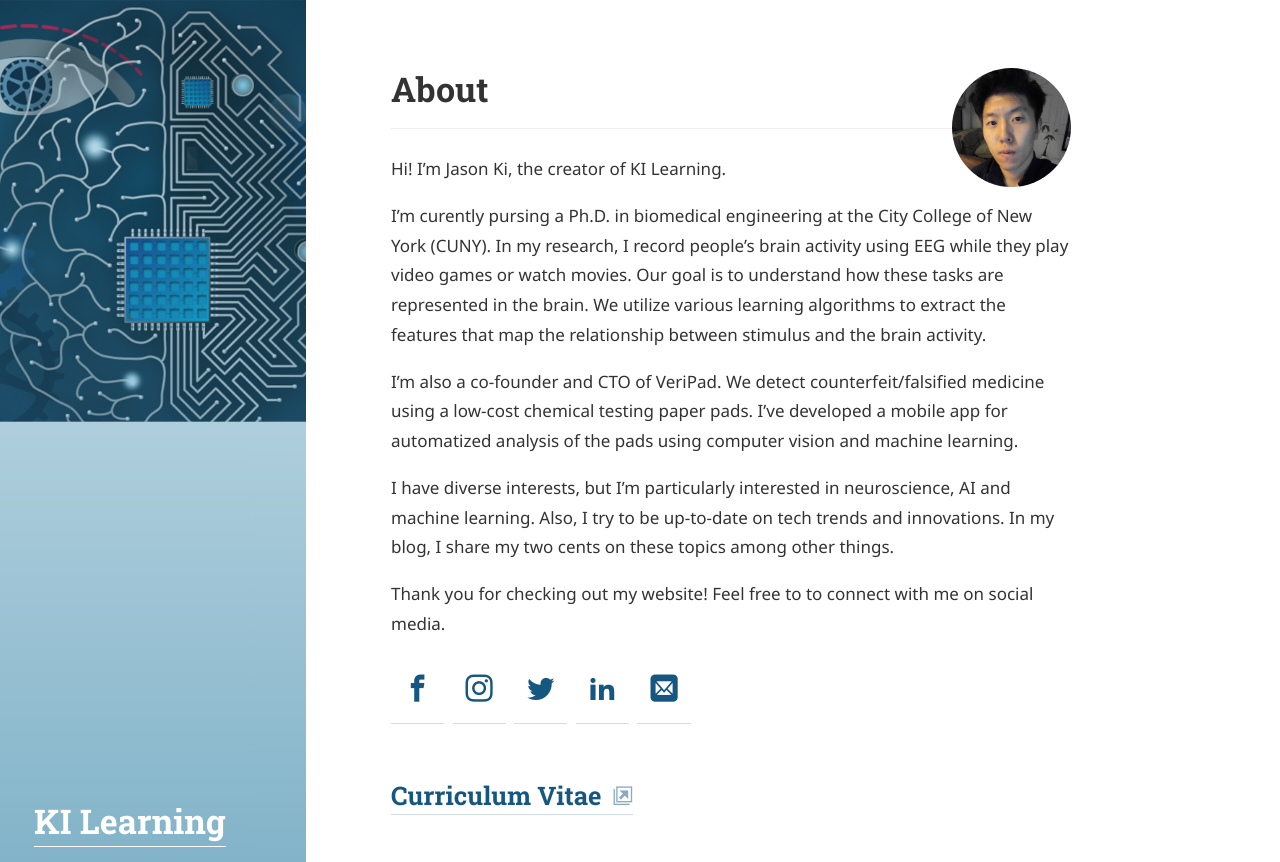
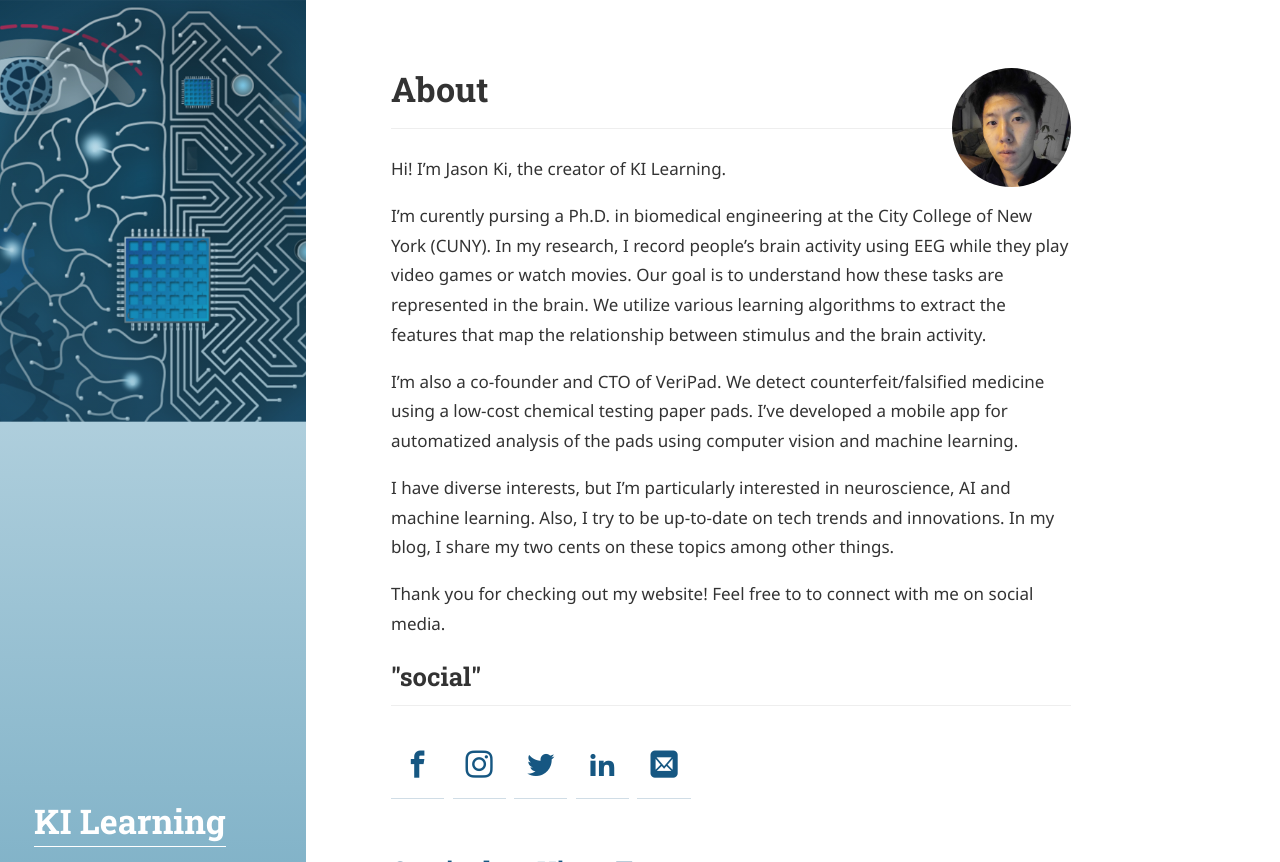
Before and after one commit to JasonJKi/jasonjki.github.io, a Jekyll site: the page built from about.md, in a window 1280 px wide and 1263 px high, cut to the strip 0-862 px from the top of the window. Built offline with Jekyll 4.4.1, drawn with Linux system fonts in a browser that asks for light colours; some web fonts are replaced.

Commit message:
Update about.html

```diff
--- a/_layouts/about.html
+++ b/_layouts/about.html
@@ -17,7 +17,7 @@ layout: base
   {{ author.about | markdownify }}
 
   {% if author.social or site.github_username or site.twitter_username %}
-    {{social}}
+    <h2 class="page-title hr"> "social" </h2>
     <div class="sidebar-social">
       {% include social.html social=author.social2 %}
     </div>
```
